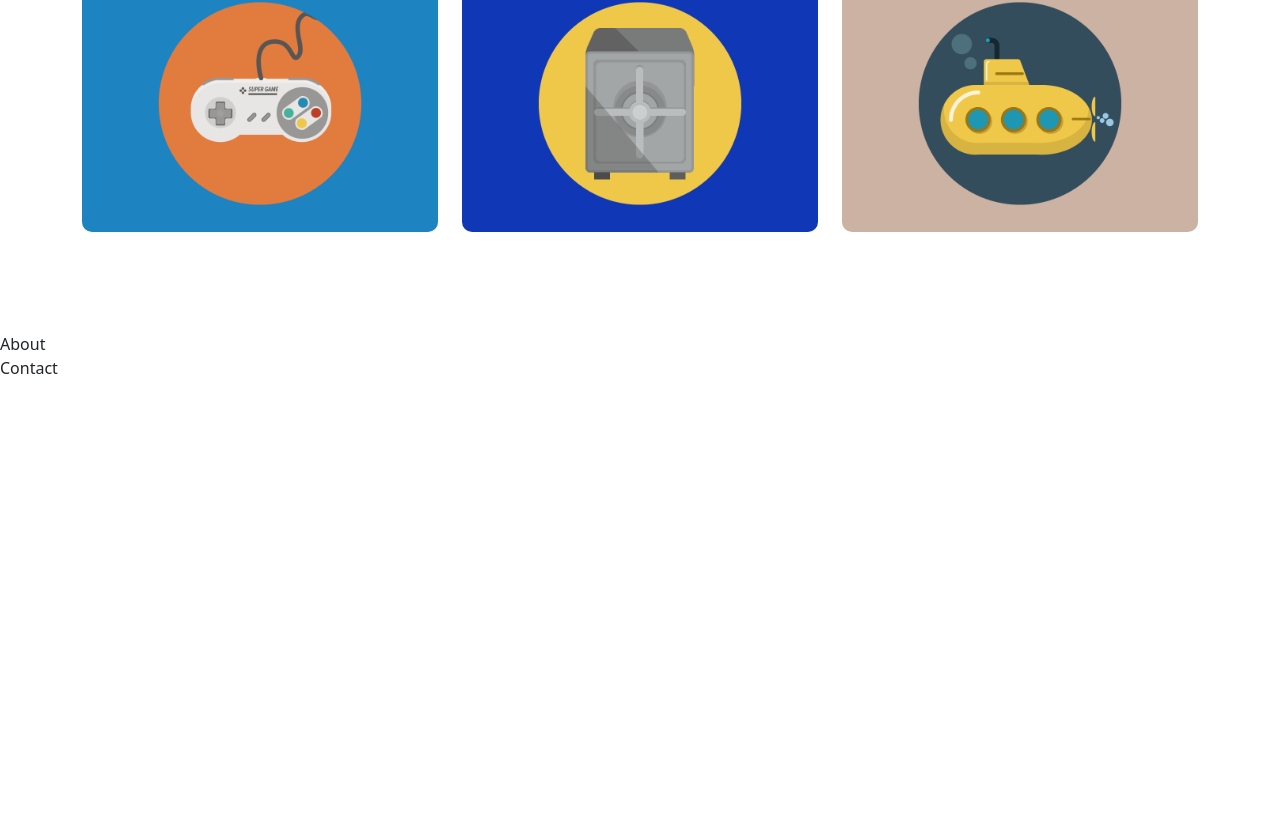
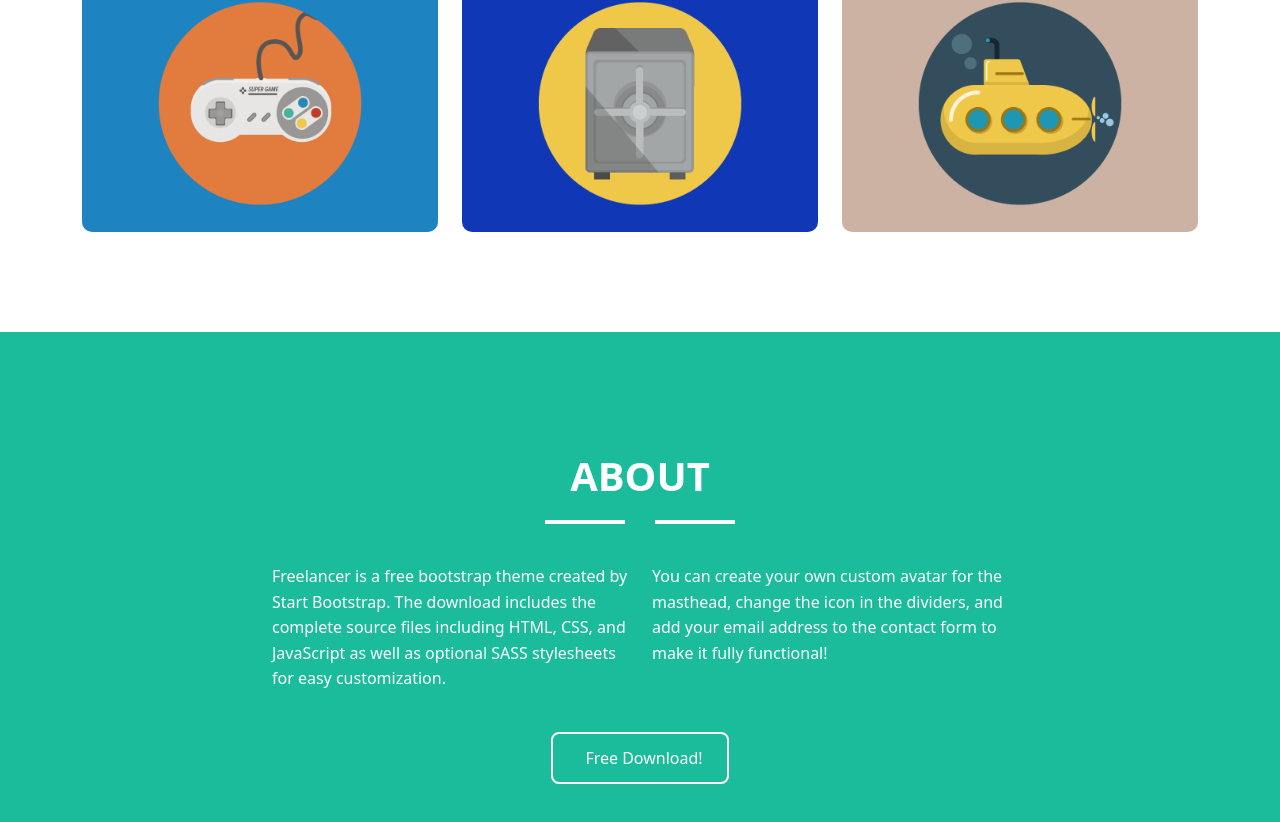
Before and after one commit to Adel-abualrub/Task-1-React, a React (Vite) app: page / in a window 1280 px wide. Shown: the part 1262-2084 px from the top of the page. Before the commit the page ends 1642 px from the top, so only its background shows below. Built offline with nearby package versions, Linux system fonts and the light colour scheme.

Commit message:
About section

```diff
--- a/src/About/About.jsx
+++ b/src/About/About.jsx
@@ -1,7 +1,52 @@
 import React from 'react'
 import style from './About.module.css'
+
 export default function About() {
   return (
-    <div>About</div>
+    <>
+      <section className={`${style.aboutSection}`}>
+        <div className={`container`}>
+
+          <h2 className={`${style.title} text-center`}>
+            ABOUT
+          </h2>
+
+          <div className={`${style.divider}`}>
+            <span className={`${style.line}`}></span>
+            <i className={`fa-solid fa-star ${style.star}`}></i>
+            <span className={`${style.line}`}></span>
+          </div>
+
+          <div className={`row justify-content-center`}>
+
+            <div className={`col-md-4`}>
+              <p className={`${style.text}`}>
+                Freelancer is a free bootstrap theme created by Start Bootstrap.
+                The download includes the complete source files including HTML,
+                CSS, and JavaScript as well as optional SASS stylesheets for easy
+                customization.
+              </p>
+            </div>
+
+            <div className={`col-md-4`}>
+              <p className={`${style.text}`}>
+                You can create your own custom avatar for the masthead, change
+                the icon in the dividers, and add your email address to the
+                contact form to make it fully functional!
+              </p>
+            </div>
+
+          </div>
+
+          <div className={`text-center mt-4`}>
+            <button className={`${style.btn}`}>
+              <i className={`fa-solid fa-download me-2`}></i>
+              Free Download!
+            </button>
+          </div>
+
+        </div>
+      </section>
+    </>
   )
 }
--- a/src/About/About.module.css
+++ b/src/About/About.module.css
@@ -0,0 +1,43 @@
+.aboutSection {
+  background-color: #1abc9c;
+  padding: 120px 0;
+  color: white;
+}
+
+.title {
+  font-size: 40px;
+  font-weight: bold;
+  margin-bottom: 20px;
+}
+
+.divider {
+  display: flex;
+  align-items: center;
+  justify-content: center;
+  margin-bottom: 40px;
+}
+
+.line {
+  width: 80px;
+  height: 4px;
+  background-color: white;
+}
+
+.star {
+  margin: 0 15px;
+  font-size: 20px;
+}
+
+.text {
+  font-size: 16px;
+  line-height: 1.6;
+}
+
+.btn {
+  background-color: transparent;
+  border: 2px solid white;
+  color: white;
+  padding: 12px 24px;
+  border-radius: 8px;
+  font-size: 16px;
+}
--- a/src/App.jsx
+++ b/src/App.jsx
@@ -4,7 +4,7 @@ import Hero from './hero/Hero'
 import Portfolio from './Portfolio/Portfolio'
 import About from './About/About'
 import Contact from './Contact/Contact'
-import Foter from './footer/Footer'
+
 export default function App() {
   return <>
     <Header/>
--- a/src/Contact/Contact.jsx
+++ b/src/Contact/Contact.jsx
@@ -1,7 +1,10 @@
 import React from 'react'
-import style  from './contact.module.css'
+import style from './contact.module.css'
+
 export default function Contact() {
   return (
-    <div>Contact</div>
+    <>
+
+    </>
   )
 }
--- a/src/footer/Footer.jsx
+++ b/src/footer/Footer.jsx
@@ -1,7 +1,10 @@
 import React from 'react'
+import style from './Footer.module.css'
 
 export default function Footer() {
   return (
-    <div>Footer</div>
+    <>
+
+    </>
   )
 }
```
